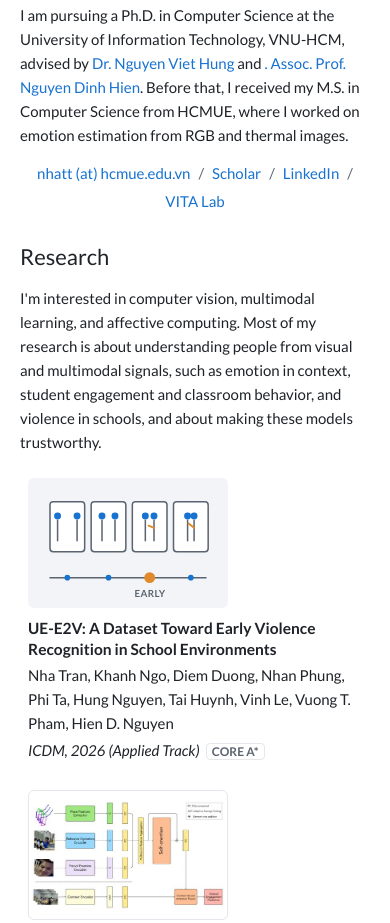
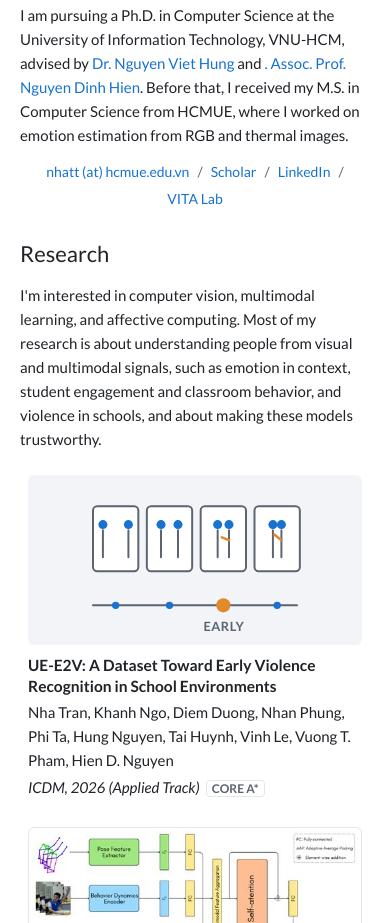
Before and after one commit to nhadhsp/nhadhsp.github.io, a plain HTML site: page index.html in a window 390 px wide. Shown: the part 402-1325 px from the top of the page. Drawn offline with Linux system fonts and the light colour scheme.

Commit message:
Better mobile layout

```diff
--- a/style.css
+++ b/style.css
@@ -81,5 +81,9 @@ section { display: flex; flex-direction: column; gap: 12px; }
   .intro { grid-template-columns: 1fr; justify-items: center; }
   .photo { width: 150px; height: 150px; order: -1; }
   .pub { grid-template-columns: 1fr; gap: 10px; padding: 12px 8px; }
+  .thumb { width: 100%; height: auto; }
+  .thumb svg { height: 170px; }
+  .thumb.fig img { height: auto; max-height: 260px; }
+  .links { font-size: 14px; }
 }
 @media (prefers-reduced-motion: reduce) { * { transition: none !important; animation: none !important; } }
```
